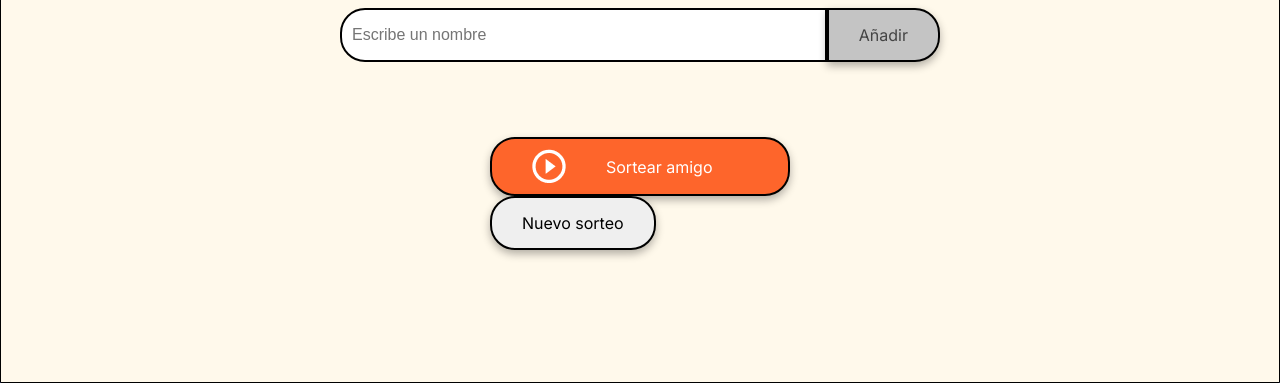
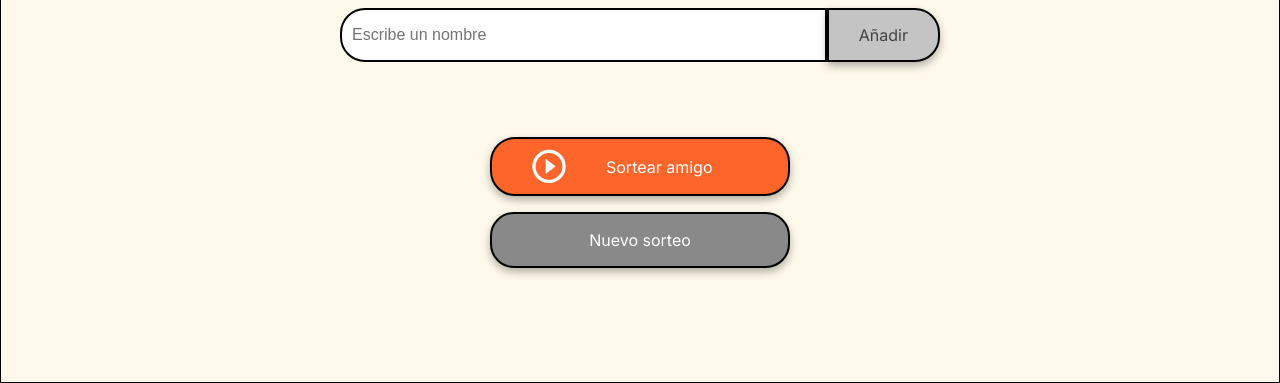
Before and after one commit to maricelaramirez2104/challenge-amigo-secreto, a plain HTML site: page index.html in a window 1280 px wide. Shown: the part 417-800 px from the top of the page. Drawn offline with Linux system fonts and the light colour scheme.

Commit message:
Actualiza style.css

```diff
--- a/index.html
+++ b/index.html
@@ -31,7 +31,7 @@
                     <img src="assets/play_circle_outline.png" alt="Ícono para sortear">
                     Sortear amigo
                 </button>
-                <button class="container__boton" onclick="reiniciarSorteo()" id="reiniciar" desabled>Nuevo sorteo</button>
+                <button class="container__boton" onclick="reiniciarSorteo()" id="reiniciar" disabled>Nuevo sorteo</button>
             </div>
         </section>
     </main>
--- a/style.css
+++ b/style.css
@@ -160,3 +160,21 @@ ul {
 .button-draw:hover {
     background-color: var(--color-button-hover);
 }
+
+/* se agrega el formato para el botón nuevo sorteo*/
+
+.container__boton {
+    align-items: center;
+    border-radius: 24px;
+    color: var(--color-white);
+    background-color: var(--color-button);
+    padding: 16px 30px;
+    width: 100%;
+    font-size: 16px;
+    font-weight: 500;
+    margin-top: 1rem;
+}
+
+.container__boton:disabled {
+    background: #898989;
+}
```
